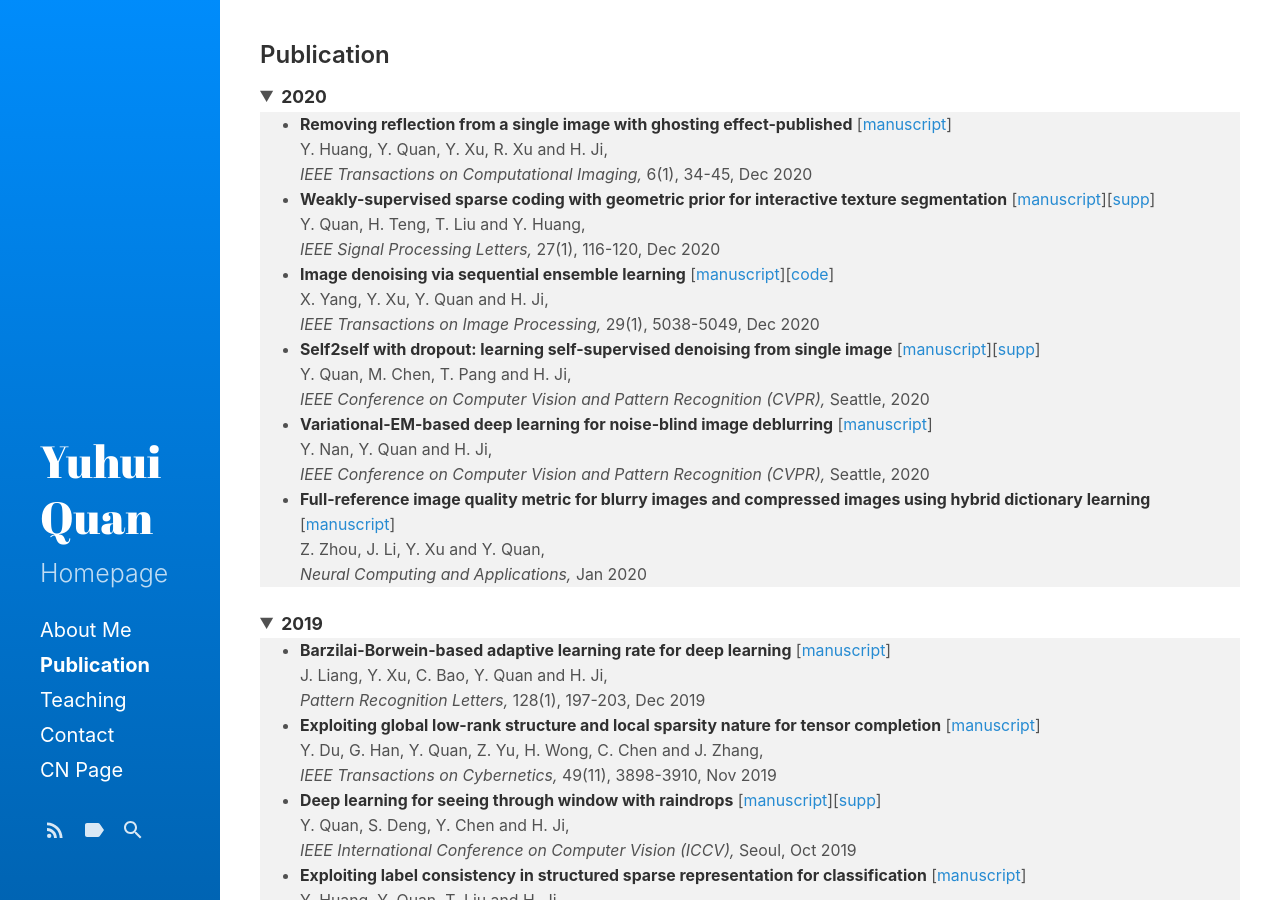
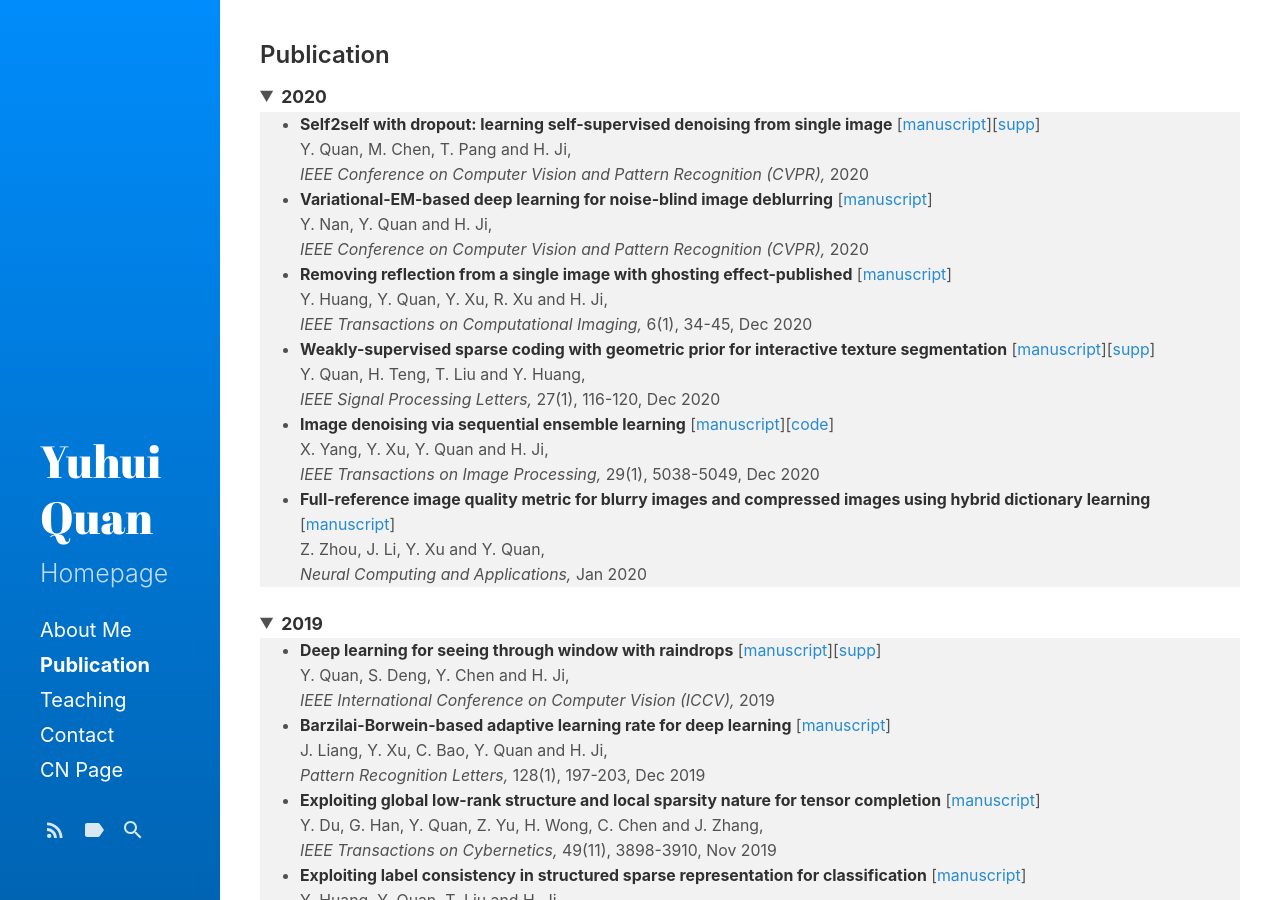
Before and after one commit to csyhquan/csyhquan.github.io, a Jekyll site: the page built from category/c_publication.md, in a window 1280 px wide and 900 px high. Built offline with Jekyll 4.4.1, drawn with Linux system fonts in a browser that asks for light colours; part of the change alters nothing that is shown.

Commit message:
Update c_publication.md

```diff
--- a/category/c_publication.md
+++ b/category/c_publication.md
@@ -6,6 +6,12 @@ title: Publication
 <summary><span style="font-size: 105%;"><strong><small>2020</small></strong></span></summary>
 <small>
 <ul style="background-color: #f2f2f2;">
+ <li><span style="font-size: 95%;"><strong>Self2self with dropout: learning self-supervised denoising from single image</strong>  [<a href="https://github.com/csyhquan/csyhquan.github.io/raw/master/manuscript/20x-cvpr-Self2Self%20With%20Dropout%20Learning%20Self-Supervised%20Denoising%20From%20Single%20Image.pdf">manuscript</a>][<a href="https://github.com/csyhquan/csyhquan.github.io/raw/master/manuscript/20x-cvpr-Self2Self%20With%20Dropout%20Learning%20Self-Supervised%20Denoising%20From%20Single%20Image%20(SUPP).pdf">supp</a>]</span><br />
+<span style="font-size: 95%;"> Y. Quan, M. Chen, T. Pang and H. Ji,<br />
+<em>IEEE Conference on Computer Vision and Pattern Recognition (CVPR), </em>2020</span></li><!--Seattle(virtual），Jun-->
+<li><span style="font-size: 95%;"><strong>Variational-EM-based deep learning for noise-blind image deblurring</strong>  [<a href="https://github.com/csyhquan/csyhquan.github.io/raw/master/manuscript/20x-cvpr-Variational-EM-based%20Deep%20Learning%20for%20Noise-blind%20Image%20Deblurring.pdf">manuscript</a>]</span><br />
+<span style="font-size: 95%;"> Y. Nan, Y. Quan and H. Ji, <br />
+<em>IEEE Conference on Computer Vision and Pattern Recognition (CVPR), </em>2020</span></li><!--Seattle(virtual），Jun-->
 <li><span style="font-size: 95%;"><strong>Removing reflection from a single image with ghosting effect-published</strong> [<a href="https://github.com/csyhquan/csyhquan.github.io/raw/master/manuscript/20-tci-Removing%20Reflection%20From%20a%20Single%20Image%20With%20Ghosting%20Effect.pdf" download="github3">manuscript</a>]</span><br />
 <span style="font-size: 95%;"> Y. Huang, Y. Quan, Y. Xu, R. Xu and H. Ji,<br />
  <em> IEEE Transactions on Computational Imaging, </em>6(1), 34-45, Dec 2020</span></li>
@@ -15,12 +21,6 @@ title: Publication
  <li><span style="font-size: 95%;"><strong>Image denoising via sequential ensemble learning</strong> [<a href="https://github.com/csyhquan/csyhquan.github.io/raw/master/manuscript/20-tip-Image%20Denoising%20via%20Sequential%20Ensemble%20Learning.pdf" download="github4">manuscript</a>][<a href="https://github.com/csyhquan/csyhquan.github.io/raw/master/code/20-tip-Image%20Denoising%20via%20Sequential%20Ensemble%20Learning/ensemble-denoiser.rar" download="code9">code</a>]</span><br />
 <span style="font-size: 95%;"> X. Yang, Y. Xu, Y. Quan and H. Ji,<br />
  <em> IEEE Transactions on Image Processing, </em>29(1), 5038-5049, Dec 2020</span></li>
- <li><span style="font-size: 95%;"><strong>Self2self with dropout: learning self-supervised denoising from single image</strong>  [<a href="https://github.com/csyhquan/csyhquan.github.io/raw/master/manuscript/20x-cvpr-Self2Self%20With%20Dropout%20Learning%20Self-Supervised%20Denoising%20From%20Single%20Image.pdf">manuscript</a>][<a href="https://github.com/csyhquan/csyhquan.github.io/raw/master/manuscript/20x-cvpr-Self2Self%20With%20Dropout%20Learning%20Self-Supervised%20Denoising%20From%20Single%20Image%20(SUPP).pdf">supp</a>]</span><br />
-<span style="font-size: 95%;"> Y. Quan, M. Chen, T. Pang and H. Ji,<br />
-<em>IEEE Conference on Computer Vision and Pattern Recognition (CVPR), </em>Seattle, 2020</span></li>
-<li><span style="font-size: 95%;"><strong>Variational-EM-based deep learning for noise-blind image deblurring</strong>  [<a href="https://github.com/csyhquan/csyhquan.github.io/raw/master/manuscript/20x-cvpr-Variational-EM-based%20Deep%20Learning%20for%20Noise-blind%20Image%20Deblurring.pdf">manuscript</a>]</span><br />
-<span style="font-size: 95%;"> Y. Nan, Y. Quan and H. Ji, <br />
-<em>IEEE Conference on Computer Vision and Pattern Recognition (CVPR), </em>Seattle, 2020</span></li>
  <li><span style="font-size: 95%;"><strong>Full-reference image quality metric for blurry images and compressed images using hybrid dictionary learning</strong> [<a href="https://github.com/csyhquan/csyhquan.github.io/raw/master/manuscript/20-nca-Full-reference%20image%20quality%20metric%20for%20blurry%20images%20and%20compressed%20images%20using%20hybrid%20dictionary%20learning.pdf" download="github">manuscript</a>] </span><br />
 <span style="font-size: 95%;"> Z. Zhou, J. Li, Y. Xu and Y. Quan,<br />
 <em> Neural Computing and Applications, </em>Jan 2020</span></li>
@@ -33,15 +33,15 @@ title: Publication
 <summary><span style="font-size: 105%;"><strong><small>2019</small></strong></span></summary>
 <small>
 <ul style="background-color: #f2f2f2;">
+<li><span style="font-size: 95%;"><strong>Deep learning for seeing through window with raindrops</strong> [<a href="https://github.com/csyhquan/csyhquan.github.io/raw/master/manuscript/19-iccv-Deep%20Learning%20for%20Seeing%20Through%20Window%20With%20Raindrops.pdf" download="github1">manuscript</a>][<a href="https://github.com/csyhquan/csyhquan.github.io/raw/master/manuscript/19-iccv-Deep%20Learning%20for%20Seeing%20Through%20Window%20With%20Raindrops%20(SUPP).pdf" download="sup2">supp</a>]</span><br />
+<span style="font-size: 95%;"> Y. Quan, S. Deng, Y. Chen and H. Ji,<br />
+ <em> IEEE International Conference on Computer Vision (ICCV), </em><!--Seoul, Oct -->2019</span></li>
  <li><span style="font-size: 95%;"><strong>Barzilai-Borwein-based adaptive learning rate for deep learning</strong> [<a href="https://github.com/csyhquan/csyhquan.github.io/raw/master/manuscript/19-pr-Barzilai%E2%80%93Borwein-based%20adaptive%20learning%20rate%20for%20deep%20learning.pdf" download="github6">manuscript</a>]</span><br />
 <span style="font-size: 95%;"> J. Liang, Y. Xu, C. Bao, Y. Quan and H. Ji,<br />
  <em> Pattern Recognition Letters, </em>128(1), 197-203, Dec 2019</span></li>
  <li><span style="font-size: 95%;"><strong>Exploiting global low-rank structure and local sparsity nature for tensor completion</strong> [<a href="https://github.com/csyhquan/csyhquan.github.io/raw/master/manuscript/19-tcyb-Exploiting%20Global%20Low-rank%20Structure%20and%20Local%20Sparsity%20Nature%20for%20Tensor%20Completion.pdf" download="github10">manuscript</a>]</span><br />
 <span style="font-size: 95%;"> Y. Du, G. Han, Y. Quan, Z. Yu, H. Wong, C. Chen and J. Zhang,<br />
 <em> IEEE Transactions on Cybernetics,</em> 49(11), 3898-3910, Nov 2019</span></li>
-<li><span style="font-size: 95%;"><strong>Deep learning for seeing through window with raindrops</strong> [<a href="https://github.com/csyhquan/csyhquan.github.io/raw/master/manuscript/19-iccv-Deep%20Learning%20for%20Seeing%20Through%20Window%20With%20Raindrops.pdf" download="github1">manuscript</a>][<a href="https://github.com/csyhquan/csyhquan.github.io/raw/master/manuscript/19-iccv-Deep%20Learning%20for%20Seeing%20Through%20Window%20With%20Raindrops%20(SUPP).pdf" download="sup2">supp</a>]</span><br />
-<span style="font-size: 95%;"> Y. Quan, S. Deng, Y. Chen and H. Ji,<br />
- <em> IEEE International Conference on Computer Vision (ICCV), </em>Seoul, Oct 2019</span></li>
 <li><span style="font-size: 95%;"><strong>Exploiting label consistency in structured sparse representation for classification</strong> [<a href="https://github.com/csyhquan/csyhquan.github.io/raw/master/manuscript/19-nca-Exploiting%20label%20consistency%20in%20structured%20sparse%20representation%20for%20classification.pdf" download="github7">manuscript</a>] </span><br />
 <span style="font-size: 95%;"> Y. Huang, Y. Quan, T. Liu and H. Ji,<br />
 <em> Neural Computing and Applications, </em>31(10), 6509-6520, Oct 2019</span></li>
@@ -75,15 +75,15 @@ title: Publication
 <summary><span style="font-size: 105%;"><strong><small>2017</small></strong></span></summary>
 <small>
 <ul style="background-color: #f2f2f2;">
+<li><span style="font-size: 95%;"><strong>Estimating defocus blur via rank of local patches</strong> [<a href="https://github.com/csyhquan/csyhquan.github.io/raw/master/manuscript/17-iccv-Estimating%20Defocus%20Blur%20via%20Rank%20of%20Local%20Patches.pdf" download="github12">manuscript</a>][<a href="https://github.com/csyhquan/csyhquan.github.io/raw/master/manuscript/17-iccv-Estimating%20Defocus%20Blur%20via%20Rank%20of%20Local%20Patches%20(SUPP).pdf" download="supp">supp</a>][<a href="https://github.com/csyhquan/csyhquan.github.io/raw/master/code/17-iccv-Estimating%20Defocus%20Blur%20via%20Rank%20of%20Local%20Patches/Defocus_estimator_v1.0.rar" download="code8">code</a>]</span><br />
+<span style="font-size: 95%;"> G. Xu, Y. Quan and H. Ji,<br />
+<em> IEEE International Conference on Computer Vision (ICCV), </em><!--Venice, Oct -->2017</span></li>
 <li><span style="font-size: 95%;"><strong>Image-based action recognition using hint-enhanced deep neural network</strong> [<a href="https://github.com/csyhquan/csyhquan.github.io/raw/master/manuscript/17-nc-Image-based%20action%20recognition%20using%20hint-enhanced%20deep%20neural%20network.pdf" download="github13">manuscript</a>] </span><br />
 <span style="font-size: 95%;"> T. Qi, Y. Xu, Y. Quan, Y. Wang and H. Ling,<br />
 <em>Neurocomputing, </em>267, 475-488, Dec 2017</span></li>
 <li><span style="font-size: 95%;"><strong>Spatiotemporal lacunarity spectrum for dynamic texture classification</strong> [<a href="https://github.com/csyhquan/csyhquan.github.io/raw/master/manuscript/17-cviu-Spatiotemporal%20lacunarity%20spectrum%20for%20dynamic%20texture%20classification.pdf" download="github14">manuscript</a>] </span><br />
 <span style="font-size: 95%;"> Y. Quan, Y. Sun and Y. Xu,<br />
 <em>Computer Vision and Image Understanding, </em>165, 85-96, Dec 2017</span></li>
-<li><span style="font-size: 95%;"><strong>Estimating defocus blur via rank of local patches</strong> [<a href="https://github.com/csyhquan/csyhquan.github.io/raw/master/manuscript/17-iccv-Estimating%20Defocus%20Blur%20via%20Rank%20of%20Local%20Patches.pdf" download="github12">manuscript</a>][<a href="https://github.com/csyhquan/csyhquan.github.io/raw/master/manuscript/17-iccv-Estimating%20Defocus%20Blur%20via%20Rank%20of%20Local%20Patches%20(SUPP).pdf" download="supp">supp</a>][<a href="https://github.com/csyhquan/csyhquan.github.io/raw/master/code/17-iccv-Estimating%20Defocus%20Blur%20via%20Rank%20of%20Local%20Patches/Defocus_estimator_v1.0.rar" download="code8">code</a>]</span><br />
-<span style="font-size: 95%;"> G. Xu, Y. Quan and H. Ji,<br />
-<em> IEEE International Conference on Computer Vision (ICCV), </em>Venice, Oct 2017</span></li>
 </ul>
 </small>
 </details>
@@ -93,18 +93,18 @@ title: Publication
 <summary><span style="font-size: 105%;"><strong><small>2016</small></strong></span></summary>
 <small>
 <ul style="background-color: #f2f2f2;">
+<li><span style="font-size: 95%;"><strong>Equiangular kernel dictionary learning with applications to dynamic texture analysis</strong> [<a href="https://github.com/csyhquan/csyhquan.github.io/raw/master/manuscript/16-cvpr-Equiangular%20Kernel%20Dictionary%20Learning%20with%20Applications%20to%20Dynamic%20Texture%20Analysis.pdf" download="github15">manuscript</a>]</span><br />
+<span style="font-size: 95%;">Y. Quan, C. Bao and H. Ji,<br />
+<em>IEEE Conference on Computer Vision and Pattern Recognition (CVPR), </em><!--Las Vegas, Jun, -->2016</span></li>
+<li><span style="font-size: 95%;"><strong>Sparse coding for classification via discrimination ensemble</strong> [<a href="https://github.com/csyhquan/csyhquan.github.io/raw/master/manuscript/16-cvpr-Sparse%20Coding%20for%20Classification%20via%20Discrimination%20Ensemble.pdf" download="github16">manuscript</a>]</span><br />
+<span style="font-size: 95%;">Y. Quan, Y. Xu, Y. Sun, Y. Huang and H. Ji,<br />
+<em> IEEE Conference on Computer Vision and Pattern Recognition (CVPR), </em><!--Las Vegas, Jun, -->2016</span></li>
 <li><span style="font-size: 95%;"><strong>Dictionary learning for sparse coding: algorithms and convergence analysis</strong> [<a href="https://github.com/csyhquan/csyhquan.github.io/raw/master/manuscript/16-tpami-Dictionary%20learning%20for%20sparse%20coding_Algorithms%20and%20convergence%20analysis.pdf" download="github17">manuscript</a>] </span><br />
 <span style="font-size: 95%;"> C. Bao, H. Ji, Y. Quan and Z. Shen,<br />
 <em> IEEE Transactions on Patter Analysis and Machine Intelligence,</em> 38(7), 1356-1369, Jul 2016</span></li>
 <li><span style="font-size: 95%;"><strong>Supervised dictionary learning with multiple classifier integration</strong> [<a href="https://github.com/csyhquan/csyhquan.github.io/raw/master/manuscript/16-pr-Supervised%20dictionary%20learning%20with%20multiple%20classifier%20integration.pdf" download="github18">manuscript</a>][<a href="https://github.com/csyhquan/csyhquan.github.io/raw/master/code/16-pr-Supervised%20dictionary%20learning%20with%20multiple%20classifier%20integration/MCDLv7_pcode.rar" download="code7">code</a>] </span><br />
 <span style="font-size: 95%;">Y. Quan, Y. Xu, Y. Sun and Y. Huang,<br />
 <em> Pattern Recognition,</em> 55, 247-260, Jul 2016</span></li>
-<li><span style="font-size: 95%;"><strong>Equiangular kernel dictionary learning with applications to dynamic texture analysis</strong> [<a href="https://github.com/csyhquan/csyhquan.github.io/raw/master/manuscript/16-cvpr-Equiangular%20Kernel%20Dictionary%20Learning%20with%20Applications%20to%20Dynamic%20Texture%20Analysis.pdf" download="github15">manuscript</a>]</span><br />
-<span style="font-size: 95%;">Y. Quan, C. Bao and H. Ji,<br />
-<em>IEEE Conference on Computer Vision and Pattern Recognition (CVPR),</em> 2016</span></li>
-<li><span style="font-size: 95%;"><strong>Sparse coding for classification via discrimination ensemble</strong> [<a href="https://github.com/csyhquan/csyhquan.github.io/raw/master/manuscript/16-cvpr-Sparse%20Coding%20for%20Classification%20via%20Discrimination%20Ensemble.pdf" download="github16">manuscript</a>]</span><br />
-<span style="font-size: 95%;">Y. Quan, Y. Xu, Y. Sun, Y. Huang and H. Ji,<br />
-<em> IEEE Conference on Computer Vision and Pattern Recognition (CVPR),</em> 2016</span></li>
 </ul>
 </small>
 </details>
@@ -114,15 +114,20 @@ title: Publication
 <summary><span style="font-size: 105%;"><strong><small>2015</small></strong></span></summary>
 <small>
 <ul style="background-color: #f2f2f2;">
+
+<li><span style="font-size: 95%;"><strong>Dynamic texture recognition via orthogonal tensor dictionary learning</strong> [<a href="https://github.com/csyhquan/csyhquan.github.io/raw/master/manuscript/15-iccv-Dynamic%20Texture%20Recognition%20via%20Orthogonal%20Tensor%20Dictionary%20Learning.pdf" download="github20">manuscript</a>]</span><br />
+<span style="font-size: 95%;">Y. Quan, Y. Huang and H. Ji,<br />
+<em> IEEE International Conference on Computer Vision (ICCV), </em><!--Santiago, Dec, -->2015</span></li>
+<li><span style="font-size: 95%;"><strong>Structured sparse coding for classification via reweighted l{1,2} minimization</strong> [<a href="https://github.com/csyhquan/csyhquan.github.io/raw/master/manuscript/15-cccv-Structured%20Sparse%20Coding%20for%20Classification%20via%20Reweighted%20l12%20minimization.pdf" download="github21">manuscript</a>]</span><br />
+<span style="font-size: 95%;">Y. Xu, Y. Sun, Y. Quan and Y. Luo,<br />
+<em> The Chinese Conference on Computer Vision (CCCV), </em><!--Xi'an, Sep, -->2015</span></li>
+<li><span style="font-size: 95%;"><strong>Characterizing dynamic textures with space-time lacunarity analysis</strong> [<a href="https://github.com/csyhquan/csyhquan.github.io/raw/master/manuscript/15-icme-CHARACTERIZING%20DYNAMIC%20TEXTURES%20WITH%20SPACE-TIME%20LACUNARITY%20ANALYSIS.pdf" download="github19">manuscript</a>]</span><br />
+<span style="font-size: 95%;">Y. Sun, Y. Xu and Y. Quan,<br />
+<em> IEEE International Conference on Multimedia and Expo (ICME), </em>Oral, <!--Torino, Jun, -->2015</span></li>
+
 <li><span style="font-size: 95%;"><strong>Classifying dynamic textures via spatiotemporal fractal analysis</strong> [<a href="https://github.com/csyhquan/csyhquan.github.io/raw/master/manuscript/15-pr-Classifying%20dynamic%20textures%20via%20spatiotemporal%20fractal%20analysis.pdf" download="github24">manuscript</a>] </span><br />
 <span style="font-size: 95%;">Y. Xu, Y. Quan, Z. Zhang, H. Ling and H. Ji,<br />
 <em> Pattern Recognition,</em> 48(10), 3239-3248, Oct 2015</span></li>
-<li><span style="font-size: 95%;"><strong>Dynamic texture recognition via orthogonal tensor dictionary learning</strong> [<a href="https://github.com/csyhquan/csyhquan.github.io/raw/master/manuscript/15-iccv-Dynamic%20Texture%20Recognition%20via%20Orthogonal%20Tensor%20Dictionary%20Learning.pdf" download="github20">manuscript</a>]</span><br />
-<span style="font-size: 95%;">Y. Quan, Y. Huang and H. Ji,<br />
-<em> IEEE International Conference on Computer Vision (ICCV),</em> 2015</span></li>
-<li><span style="font-size: 95%;"><strong>Structured sparse coding for classification via reweighted l{1,2} minimization</strong> [<a href="https://github.com/csyhquan/csyhquan.github.io/raw/master/manuscript/15-cccv-Structured%20Sparse%20Coding%20for%20Classification%20via%20Reweighted%20l12%20minimization.pdf" download="github21">manuscript</a>]</span><br />
-<span style="font-size: 95%;">Y. Xu, Y. Sun, Y. Quan and Y. Luo,<br />
-<em> The Chinese Conference on Computer Vision (CCCV),</em> 2015</span></li>
 <li><span style="font-size: 95%;"><strong>Fractal analysis for reduced reference image quality assessment</strong> [<a href="https://github.com/csyhquan/csyhquan.github.io/raw/master/manuscript/15-tip-Fractal%20Analysis%20for%20Reduced%20Reference%20Image%20Quality%20Assessment.pdf" download="github22">manuscript</a>] </span><br />
 <span style="font-size: 95%;"> Y. Xu, D. Liu, Y. Quan and P. Callet,<br />
 <em> IEEE Transactions on Image Processing,</em> 24(7), 2089-2109, Jul 2015</span></li>
@@ -135,9 +140,7 @@ title: Publication
 <li><span style="font-size: 95%;"><strong>Data-driven multi-scale non-local wavelet frame construction and image recovery</strong> [<a href="https://github.com/csyhquan/csyhquan.github.io/raw/master/manuscript/15-josc-Data-driven%20multi-scale%20non-local%20wavelet%20frame%20construction%20and%20image%20recovery.pdf" download="github25">manuscript</a>][<a href="https://github.com/csyhquan/csyhquan.github.io/raw/master/code/15-josc-Data-driven%20multi-scale%20non-local%20wavelet%20frame%20construction%20and%20image%20recovery/NLFrame.rar" download="code5">code</a>] </span><br />
 <span style="font-size: 95%;">Y. Quan, H. Ji and Z. Shen,<br />
 <em> Journal of Scientific Computing,</em> 63(2), 307-329, May 2015</span></li>
-<li><span style="font-size: 95%;"><strong>Characterizing dynamic textures with space-time lacunarity analysis</strong> [<a href="https://github.com/csyhquan/csyhquan.github.io/raw/master/manuscript/15-icme-CHARACTERIZING%20DYNAMIC%20TEXTURES%20WITH%20SPACE-TIME%20LACUNARITY%20ANALYSIS.pdf" download="github19">manuscript</a>]</span><br />
-<span style="font-size: 95%;">Y. Sun, Y. Xu and Y. Quan,<br />
-<em> IEEE International Conference on Multimedia and Expo (ICME),</em> 2015</span></li>
+
 </ul>
 </small>
 </details>
@@ -150,16 +153,16 @@ title: Publication
 <ul style="background-color: #f2f2f2;">
 <li><span style="font-size: 95%;"><strong>A convergent incoherent dictionary learning algorithm for sparse coding</strong> [<a href="https://github.com/csyhquan/csyhquan.github.io/raw/master/manuscript/14-eccv-A%20Convergent%20Incoherent%20Dictionary%20Learning%20Algorithm%20for%20Sparse%20Coding.pdf" download="github27">manuscript</a>]</span><br />
 <span style="font-size: 95%;">C. Bao, Y. Quan and H. Ji,<br />
-<em> European Conference on Computer Vision (ECCV),</em> 2014</span></li>
+<em> European Conference on Computer Vision (ECCV), </em><!--Zurich, Sep -->2014</span></li>
+<li><span style="font-size: 95%;"><strong>L0 norm based dictionary learning by proximal methods with global convergence</strong> [<a href="https://github.com/csyhquan/csyhquan.github.io/raw/master/manuscript/14-cvpr-l0%20norm%20based%20dictionary%20learning%20by%20proximal%20methods%20with%20global%20convergence.pdf" download="github28">manuscript</a>][<a href="https://github.com/csyhquan/csyhquan.github.io/raw/master/code/14-cvpr-l0%20norm%20based%20dictionary%20learning%20by%20proximal%20methods%20with%20global%20convergence/l0_dicti_learning_v2.rar" download="code4">code</a>]</span><br />
+<span style="font-size: 95%;">C. Bao, H. Ji, Y. Quan and Z. Shen,<br />
+<em>  IEEE Conference on Computer Vision and Pattern Recognition (CVPR), </em>oral, <!--Columbus, Jun -->2014</span></li>
+<li><span style="font-size: 95%;"><strong>Lacunarity analysis on image patterns for texture classification</strong> [<a href="https://github.com/csyhquan/csyhquan.github.io/raw/master/manuscript/14-cvpr-Lacunarity%20Analysis%20on%20Image%20Patterns%20for%20Texture%20Classification.pdf" download="github29">manuscript</a>]</span><br />
+<span style="font-size: 95%;">Y. Quan, Y. Xu, Y. Sun and Y. Luo,<br />
+<em>  IEEE Conference on Computer Vision and Pattern Recognition (CVPR), </em><!--Columbus, Jun -->2014</span></li>
 <li><span style="font-size: 95%;"><strong>Reduced reference image quality assessment using regularity of phase congruency</strong> [<a href="https://github.com/csyhquan/csyhquan.github.io/raw/master/manuscript/14-spic-Reduced%20Reference%20Image%20Quality%20Assessment%20Using%20Regularity%20of%20Phase%20Congruency.pdf" download="github30">manuscript</a>]</span><br />
 <span style="font-size: 95%;">D. Liu, Y. Xu, Y. Quan and P. Callet,<br />
 <em> Signal Processing: Image Communication,</em> 29(8), 844-855, sep 2014</span></li>
-<li><span style="font-size: 95%;"><strong>L0 norm based dictionary learning by proximal methods with global convergence</strong> [<a href="https://github.com/csyhquan/csyhquan.github.io/raw/master/manuscript/14-cvpr-l0%20norm%20based%20dictionary%20learning%20by%20proximal%20methods%20with%20global%20convergence.pdf" download="github28">manuscript</a>][<a href="https://github.com/csyhquan/csyhquan.github.io/raw/master/code/14-cvpr-l0%20norm%20based%20dictionary%20learning%20by%20proximal%20methods%20with%20global%20convergence/l0_dicti_learning_v2.rar" download="code4">code</a>]</span><br />
-<span style="font-size: 95%;">C. Bao, H. Ji, Y. Quan and Z. Shen,<br />
-<em>  IEEE Conference on Computer Vision and Pattern Recognition (CVPR),</em> 2014</span></li>
-<li><span style="font-size: 95%;"><strong>Lacunarity analysis on image patterns for texture classification</strong> [<a href="https://github.com/csyhquan/csyhquan.github.io/raw/master/manuscript/14-cvpr-Lacunarity%20Analysis%20on%20Image%20Patterns%20for%20Texture%20Classification.pdf" download="github29">manuscript</a>]</span><br />
-<span style="font-size: 95%;">Y. Quan, Y. Xu, Y. Sun and Y. Luo,<br />
-<em>  IEEE Conference on Computer Vision and Pattern Recognition (CVPR),</em> 2014</span></li>
 <li><span style="font-size: 95%;"><strong>A distinct and compact texture descriptor</strong> [<a href="https://github.com/csyhquan/csyhquan.github.io/raw/master/manuscript/14-ivc-A%20distinct%20and%20compact%20texture%20descriptor.pdf" download="github31">manuscript</a>][<a href="https://github.com/csyhquan/csyhquan.github.io/raw/master/code/14-ivc-A%20distinct%20and%20compact%20texture%20descriptor/pfs_v1.rar" download="code3">code</a>]</span><br />
 <span style="font-size: 95%;"> Y. Quan, Y. Xu and Y. Sun,<br />
 <em> Image and Vision Computing,</em> 32(4), 250-259, Apr 2014</span></li>
@@ -174,10 +177,10 @@ title: Publication
 <ul style="background-color: #f2f2f2;">
 <li><span style="font-size: 95%;"><strong>Contour-based recognition</strong> [<a href="https://github.com/csyhquan/csyhquan.github.io/raw/master/manuscript/12-cvpr-Contour-Based%20Recognition.pdf" download="github33">manuscript</a>][<a href="https://github.com/csyhquan/csyhquan.github.io/raw/master/code/12-cvpr-Contour-Based%20Recognition/mtp_demo_v3.rar" download="code2">code</a>]</span><br />
 <span style="font-size: 95%;">Y. Xu; Y. Quan, Z. Zhang, H. Ji, C. Fermüller, M. Nishigaki and D. Dementhon,<br />
-<em>  IEEE Conference on Computer Vision and Pattern Recognition (CVPR),</em> 2012</span></li>
+<em>  IEEE Conference on Computer Vision and Pattern Recognition (CVPR), </em><!--Rhode Island, Jun -->2012</span></li>
 <li><span style="font-size: 95%;"><strong>Dynamic texture classification using dynamic fractal analysis</strong> [<a href="https://github.com/csyhquan/csyhquan.github.io/raw/master/manuscript/11-iccv-Dynamic%20Texture%20Classification%20Using%20Dynamic%20Fractal%20Analysis.pdf" download="github34">manuscript</a>][<a href="https://github.com/csyhquan/csyhquan.github.io/raw/master/code/11-iccv-Dynamic%20Texture%20Classification%20Using%20Dynamic%20Fractal%20Analysis/dfs_toolbox_v5.rar" download="code1">code</a>]</span><br />
 <span style="font-size: 95%;">Y. Xu, Y. Quan, H. Ling and H. Ji,<br />
-<em>  IEEE International Conference on Computer Vision (ICCV),</em> 2011</span></li>
+<em>  IEEE International Conference on Computer Vision (ICCV), </em><!--Barcelona, Nov -->2011</span></li>
 </ul>
 </small>
 </details>
```
